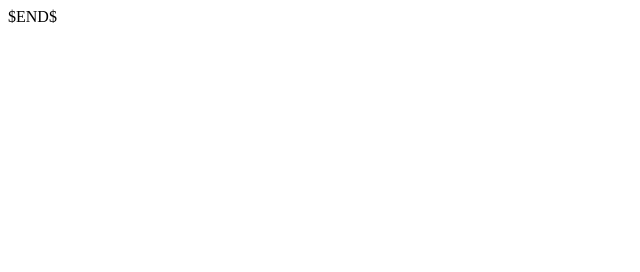
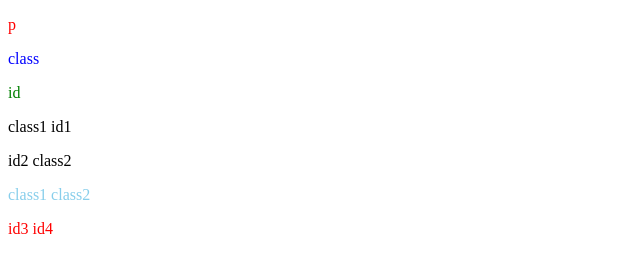
Before and after one commit to KimGenius/WebPublishing, a plain HTML site: page web-tutorial/css/class-id/index.html in a window 1280 px wide. Shown: the whole page, without its empty margins (0-640 px from the left). Drawn offline with Linux system fonts and the light colour scheme.

Commit message:
class-id 작성

```diff
--- a/web-tutorial/css/class-id/index.html
+++ b/web-tutorial/css/class-id/index.html
@@ -2,9 +2,16 @@
 <html lang="en">
 <head>
     <meta charset="UTF-8">
-    <title>$Title$</title>
+    <title>Title</title>
+    <link rel="stylesheet" href="style.css">
 </head>
 <body>
-$END$
+<p>p</p>
+<p class="class">class</p>
+<p id="id">id</p>
+<p class="class1" id="id1">class1 id1</p>
+<p id="id2" class="class2" style="color: #000;">id2 class2</p>
+<p class="class1 class2">class1 class2</p>
+<p id="id3 id4">id3 id4</p>
 </body>
 </html>
--- a/web-tutorial/css/class-id/style.css
+++ b/web-tutorial/css/class-id/style.css
@@ -0,0 +1,35 @@
+p {
+    color: red;
+}
+
+.class {
+    color: blue;
+}
+
+#id {
+    color: green;
+}
+
+.class1 {
+    color: brown;
+}
+
+#id1 {
+    color: black;
+}
+
+#id2 {
+    color:yellow;
+}
+
+.class2 {
+    color: skyblue;
+}
+
+#id3 {
+    color: aliceblue;
+}
+
+#id4 {
+    color: purple;
+}
```
Also changed, not shown: 1 other file.
